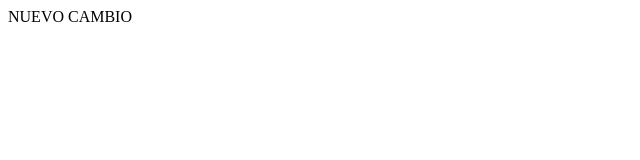
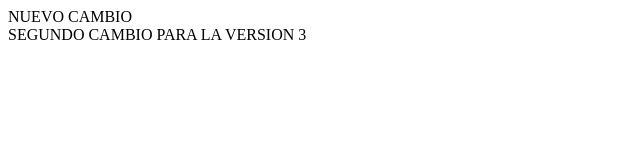
Before and after one commit to gretagawi/Proyecto1, a plain HTML site: page Index.html in a window 1280 px wide. Shown: the whole page, without its empty margins (0-640 px from the left). Drawn offline with Linux system fonts and the light colour scheme.

Commit message:
:Version ·

```diff
--- a/Index.html
+++ b/Index.html
@@ -22,7 +22,7 @@
 				<article>
 					<!-- Dentro de los article puede haber también header y footer-->
 				</article>
-				<article></article>
+				<article>SEGUNDO CAMBIO PARA LA VERSION 3 </article>
 				<article></article>
 				<article></article>
 			</div>
```
